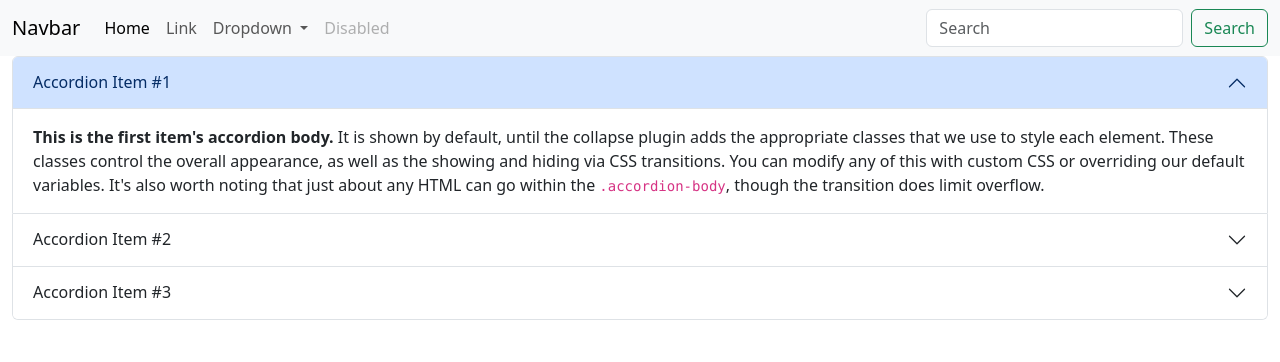
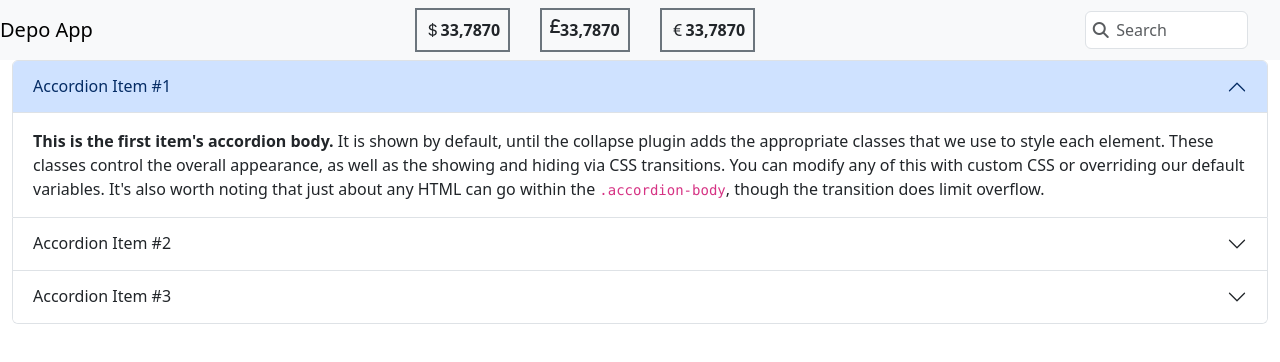
Before and after one commit to irfanKeles/DepoApp, an Angular app: page / in a window 1280 px wide. Shown: the top 362 px of the page. Built offline with nearby package versions, Linux system fonts and the light colour scheme.

Commit message:
header currency tasarımı yapıldı

```diff
--- a/src/app/@layout/header/header.component.html
+++ b/src/app/@layout/header/header.component.html
@@ -1,36 +1,47 @@
 <nav class="navbar navbar-expand-lg bg-body-tertiary">
-    <div class="container-fluid">
-      <a class="navbar-brand" href="#">Navbar</a>
+    <div class="container-fluid p-0">
+      <a class="navbar-brand" routerLink="/">Depo App</a>
       <button class="navbar-toggler" type="button" data-bs-toggle="collapse" data-bs-target="#navbarSupportedContent" aria-controls="navbarSupportedContent" aria-expanded="false" aria-label="Toggle navigation">
         <span class="navbar-toggler-icon"></span>
       </button>
       <div class="collapse navbar-collapse" id="navbarSupportedContent">
-        <ul class="navbar-nav me-auto mb-2 mb-lg-0">
-          <li class="nav-item">
-            <a class="nav-link active" aria-current="page" href="#">Home</a>
-          </li>
-          <li class="nav-item">
-            <a class="nav-link" href="#">Link</a>
-          </li>
-          <li class="nav-item dropdown">
-            <a class="nav-link dropdown-toggle" href="#" role="button" data-bs-toggle="dropdown" aria-expanded="false">
-              Dropdown
-            </a>
-            <ul class="dropdown-menu">
-              <li><a class="dropdown-item" href="#">Action</a></li>
-              <li><a class="dropdown-item" href="#">Another action</a></li>
-              <li><hr class="dropdown-divider"></li>
-              <li><a class="dropdown-item" href="#">Something else here</a></li>
-            </ul>
-          </li>
-          <li class="nav-item">
-            <a class="nav-link disabled" aria-disabled="true">Disabled</a>
-          </li>
-        </ul>
-        <form class="d-flex" role="search">
-          <input class="form-control me-2" type="search" placeholder="Search" aria-label="Search">
-          <button class="btn btn-outline-success" type="submit">Search</button>
-        </form>
+        <div class="row w-100">
+          <div class="col-md-10  col-sm-12">
+            <div class="container justify-content-center align-items-center d-flex p-0">
+              <div class=" currencyHeader">
+                <div>
+                  <label class="border border-2 border-secondary p-2 fw-bold">
+                    <i class="bi bi-currency-dollar fw-bold"></i>
+                    33,7870
+                  </label>
+                </div>
+                <div>
+                  <label class="border border-2 border-secondary p-2 fw-bold">
+                    <i class="fa-solid fa-sterling-sign fw-bold"></i>
+                    33,7870
+                  </label>
+
+                </div>
+                <div>
+                  <label class="border border-2 border-secondary p-2 fw-bold">
+                    <i class="bi bi-currency-euro fw-bold"></i>
+                    33,7870
+                  </label>
+                </div>
+              </div>
+            </div>
+          </div>
+          <div class="col-md-2 col-sm-12  justify-content-end align-items-center d-flex">
+            <form class="d-flex w-100" role="search">
+              <div class="d-flex position-relative w-100 justify-content-start align-items-center">
+                <input class="form-control me-2 ps-4-1" type="search" placeholder="Search" aria-label="Search">
+                <i class="fa fa-search position-absolute start-0 mx-2 me-3 text-muted"></i>
+              </div>
+            </form>
+          </div>
+        </div>
+
+
       </div>
     </div>
   </nav>
--- a/src/app/@layout/header/header.component.scss
+++ b/src/app/@layout/header/header.component.scss
@@ -0,0 +1,12 @@
+.ps-4-1{
+    padding-left: 1.90rem !important;
+}
+.currencyHeader{
+    display: flex;
+    div{
+        margin: 0px 15px;
+        label{
+            display: flex;
+        }
+    }
+}
--- a/src/app/@layout/header/header.component.ts
+++ b/src/app/@layout/header/header.component.ts
@@ -1,4 +1,6 @@
+import { HttpClient } from '@angular/common/http';
 import { Component } from '@angular/core';
+import { Currency } from '../../@model/currency';
 
 @Component({
   selector: 'app-header',
@@ -8,5 +10,25 @@ import { Component } from '@angular/core';
   styleUrl: './header.component.scss'
 })
 export class HeaderComponent {
+  currenncy:Currency[] = [];
+  constructor(
+    private _http: HttpClient,
+  ) {
+
+  }
+
+  ngOnInit() {
+    // this._http.get('https://v6.exchangerate-api.com/v6/03000b0ffef4008088e540a9/latest/USD').subscribe((x:any) => {
+    //   this.currenncy = [
+    //     { code: 'USD', rate: x.conversion_rates.USD },
+    //     { code: 'EUR', rate: x.conversion_rates.EUR },
+    //     { code: 'GBP', rate: x.conversion_rates.GBP }
+    //   ];
+    //   console.log(this.currenncy)
+    // },
+    //   err => {
+    //     console.log(err);
+    //   })
+  }
 
 }
--- /dev/null
+++ b/src/app/@model/currency.ts
@@ -0,0 +1,4 @@
+export class Currency{
+    code?:string;
+    rate?:number;
+}
--- a/src/app/app.config.ts
+++ b/src/app/app.config.ts
@@ -3,7 +3,13 @@ import { provideRouter } from '@angular/router';
 
 import { routes } from './app.routes';
 import { provideClientHydration } from '@angular/platform-browser';
+import { provideHttpClient } from '@angular/common/http';
 
 export const appConfig: ApplicationConfig = {
-  providers: [provideZoneChangeDetection({ eventCoalescing: true }), provideRouter(routes), provideClientHydration()]
+  providers: [
+    provideZoneChangeDetection({ eventCoalescing: true }),
+    provideRouter(routes),
+    provideClientHydration(),
+    provideHttpClient()
+  ]
 };
```
